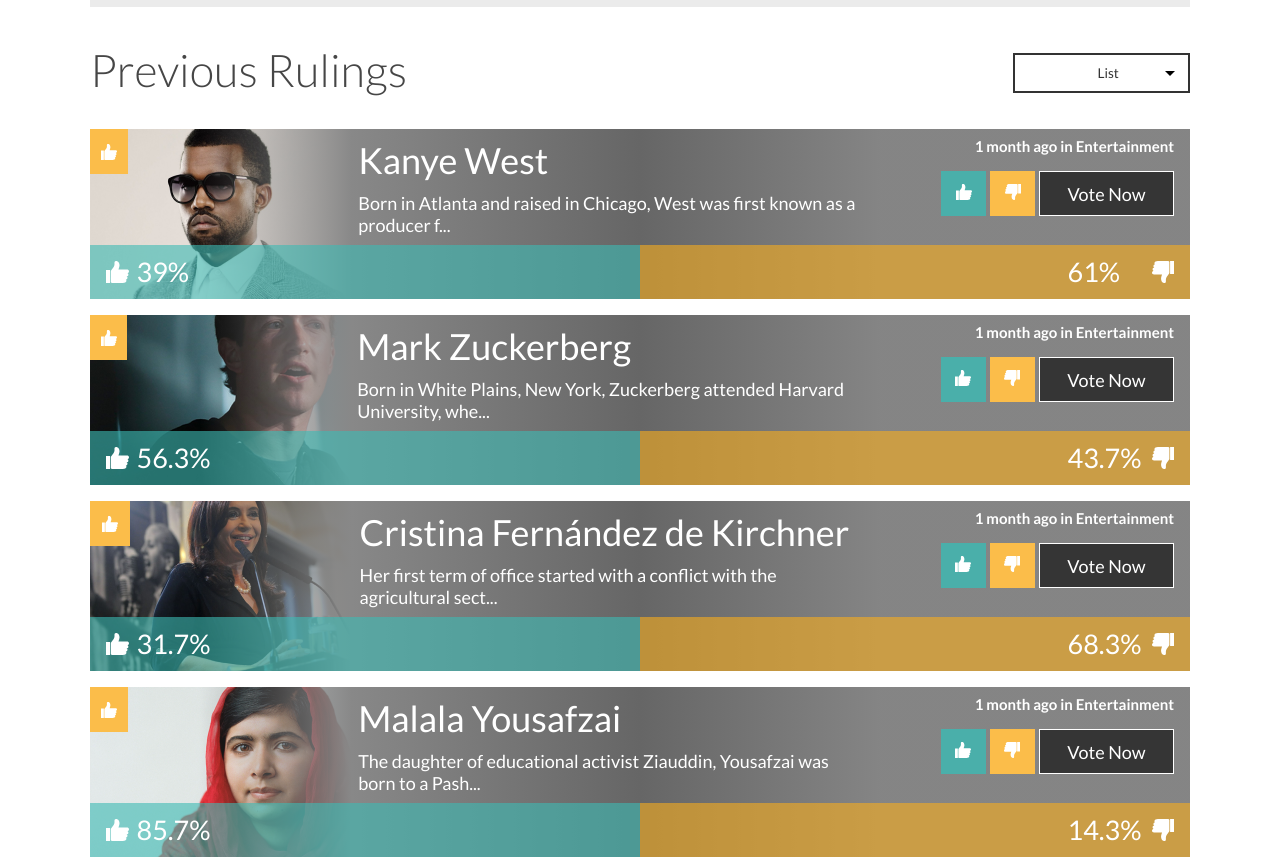
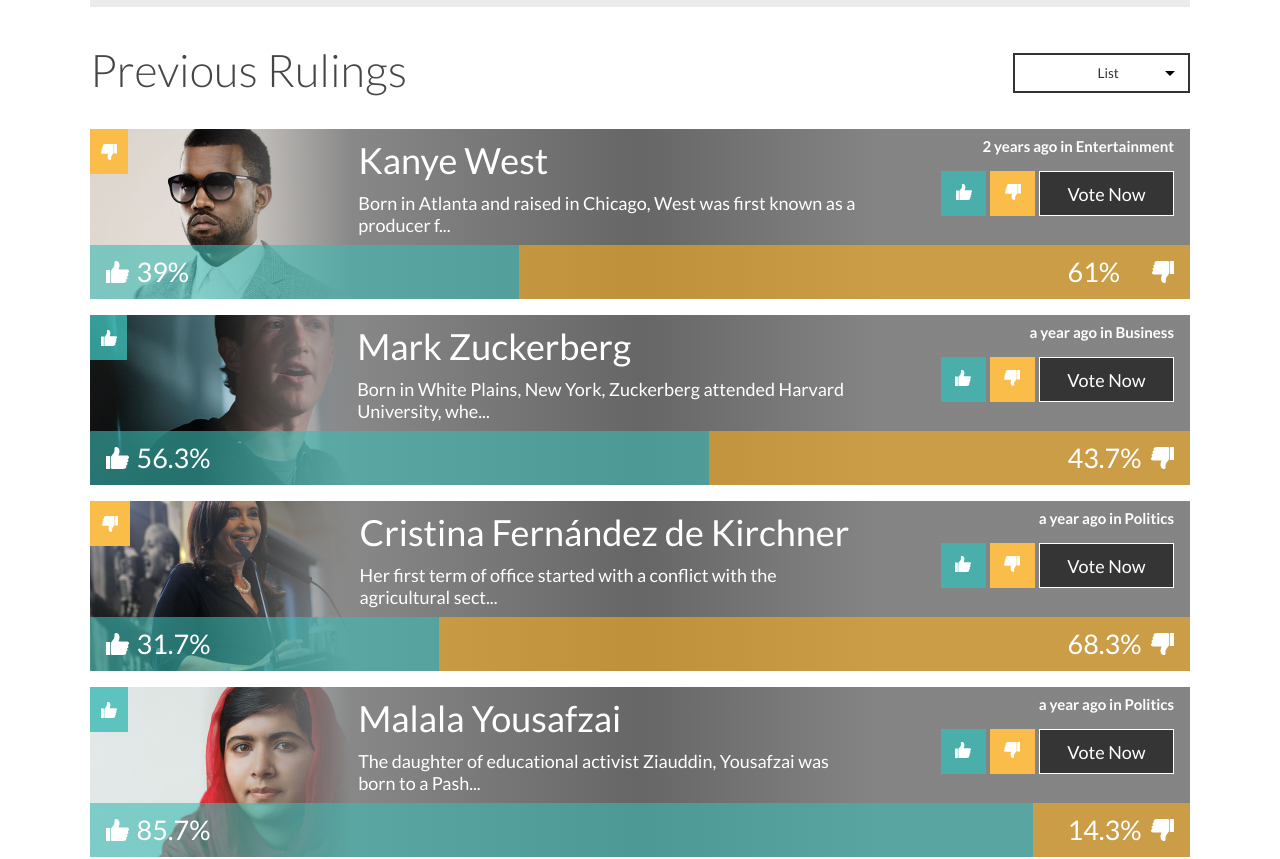
Before and after one commit to iamluismaldonado/ui-test-zemoga, a Vue app: page / in a window 1280 px wide. Shown: the part 820-1679 px from the top of the page. Built offline with nearby package versions, Linux system fonts and the light colour scheme; the HTML template or start-up script is replaced by a standard one.

Commit message:
Added thumbs winner functionality and moment for the date and category section

```diff
--- a/package.json
+++ b/package.json
@@ -11,6 +11,7 @@
     "@vueuse/core": "^8.5.0",
     "pinia": "^2.0.14",
     "vue": "^3.2.33",
+    "vue-moment": "^4.1.0",
     "vue-router": "^4.0.14"
   },
   "devDependencies": {
--- a/src/components/Ruling.vue
+++ b/src/components/Ruling.vue
@@ -33,10 +33,11 @@
       <span class="ruling-title">Previous Rulings</span>
       <CustomSelect class="select-ruling" :options="['List', 'Grid']" :default="'List'" @input="(option) => changeView(option)" />
     </div>
-    <div class="" v-if="selected === 'List' && type !== 'xs'">
+    <div v-if="selected === 'List' && type !== 'xs'">
       <ul>
         <li v-for="(p, index) in people" :key="p.name">
-          <RulingCard :id="index" :name="p.name" :picture="p.picture" :description="p.description"
+          <RulingCard :id="index" :name="p.name" :picture="p.picture" :description="p.description" :category="p.category"
+                      :lastUpdated="p.lastUpdated"
                       :percentagePositiveVotes="percentageVotesList.percentagePositiveVotesList[index]"
                       :percentageNegativeVotes="percentageVotesList.percentageNegativeVotesList[index]"
                       @voteNow="(vote) => voteNow(vote)">
@@ -46,7 +47,8 @@
     </div>
     <div class="grid" v-else>
       <div class="horizontal-scroll" v-for="(p, index) in people" :key="p.name">
-        <SquareRulingCard :id="index" :name="p.name" :picture="p.picture" :description="p.description"
+        <SquareRulingCard :id="index" :name="p.name" :picture="p.picture" :description="p.description" :category="p.category"
+                          :lastUpdated="p.lastUpdated"
                           :percentagePositiveVotes="percentageVotesList.percentagePositiveVotesList[index]"
                           :percentageNegativeVotes="percentageVotesList.percentageNegativeVotesList[index]"
                           @voteNow="(vote) => voteNow(vote)">
--- a/src/components/RulingCard.vue
+++ b/src/components/RulingCard.vue
@@ -1,6 +1,11 @@
 <script setup>
 import { ref, computed } from "vue";
-import { useSplitString, useBreakpoints } from "../helpers.js";
+import {
+  useSplitString,
+  useBreakpoints,
+  dateToToday,
+  capitalize,
+} from "../helpers.js";
 
 const props = defineProps({
   id: Number,
@@ -19,12 +24,31 @@
 const thumbsDownButton = ref(false);
 const voteTextButton = ref("Vote Now");
 const buttonPressed = ref("border: 2px solid #ffffff");
+const { type } = useBreakpoints();
 
 const voteNowDisabled = computed(() => {
   return thumbsUpButton.value || thumbsDownButton.value;
 });
 
 const emit = defineEmits(["voteNow"]);
+
+const dateAndCategoryInfo = computed(() => {
+  return dateToToday(props.lastUpdated) + " in " + capitalize(props.category);
+});
+
+const widthForThumbsUp = computed(() => {
+  return "width:" + props.percentagePositiveVotes + "%;";
+});
+
+const widthForThumbsDown = computed(() => {
+  return "width:" + props.percentageNegativeVotes + "%;";
+});
+
+const winingThumbs = computed(() => {
+  return props.percentagePositiveVotes >= props.percentageNegativeVotes
+    ? "background: rgba(60, 187, 180, 0.8);"
+    : "background: #FBBD4A;";
+});
 
 function getPictureUrl() {
   return type.value === "lg"
@@ -50,23 +74,22 @@
       : { id: props.id, thumbs: "down" }
   );
 }
-
-const { type } = useBreakpoints();
 </script>
 
 <template>
   <div class="ruling-card">
     <div class="ruling-card-image" :style="getPictureUrl()">
       <div class="row rectangle">
-        <div class="row ruling-card-thumb">
-          <img src="src/assets/img/thumbs-up.svg" alt="thumbs up" />
+        <div class="row ruling-card-thumb" :style="winingThumbs">
+          <img :src="props.percentagePositiveVotes >= props.percentageNegativeVotes ? 'src/assets/img/thumbs-up.svg'
+          : 'src/assets/img/thumbs-down.svg'" />
         </div>
         <div class=" column ruling-card-info">
           <span class="row name">{{ type === 'md' ? useSplitString(props.name, 21) : props.name }}</span>
           <span class="row description">{{ useSplitString(props.description, 75) }}</span>
         </div>
         <div class="column ruling-card-actions">
-          <span class="row date">1 month ago in Entertainment</span>
+          <span class="row date">{{ dateAndCategoryInfo }}</span>
           <div class="row align">
             <button class="thumbs-up" :style="thumbsUpButton ? buttonPressed: ''" @click="thumbsUp()">
               <img src="src/assets/img/thumbs-up.svg" alt="thumbs up" />
@@ -79,12 +102,12 @@
         </div>
       </div>
     </div>
-    <div class=" row thumbs-gauge">
-      <div class="row thumbs-gauge--up">
+    <div class="row thumbs-gauge">
+      <div class="row thumbs-gauge--up" :style="widthForThumbsUp">
         <img class="thumbs-gauge--up-icon" src=" src/assets/img/thumbs-up.svg">
         <span class="numbers">{{ percentagePositiveVotes }}%</span>
       </div>
-      <div class="row thumbs-gauge--down">
+      <div class="row thumbs-gauge--down" :style="widthForThumbsDown">
         <span class="numbers">{{ percentageNegativeVotes }}%</span>
         <img class="thumbs-gauge--down-icon" src="src/assets/img/thumbs-down.svg">
       </div>
@@ -112,7 +135,6 @@
   .thumbs-gauge--up {
     background-color: rgba(60, 187, 180, 0.6);
     margin-right: auto;
-    width: 100%;
     align-items: center;
     display: flex;
   }
@@ -126,7 +148,6 @@
   .thumbs-gauge--down {
     background-color: rgba(249, 173, 29, 0.6);
     margin-left: auto;
-    width: 100%;
     align-items: center;
     display: flex;
     justify-content: end;
@@ -256,9 +277,7 @@
   .thumbs-gauge--up {
     background-color: rgba(60, 187, 180, 0.6);
     margin-right: auto;
-    width: 100%;
     align-items: center;
-    display: flex;
   }
   .thumbs-gauge--up-icon {
     margin-left: 16px;
@@ -270,7 +289,6 @@
   .thumbs-gauge--down {
     background-color: rgba(249, 173, 29, 0.6);
     margin-left: auto;
-    width: 100%;
     align-items: center;
     display: flex;
     justify-content: end;
--- a/src/components/SquareRulingCard.vue
+++ b/src/components/SquareRulingCard.vue
@@ -1,6 +1,6 @@
 <script setup>
 import { ref, computed } from "vue";
-import { useSplitString } from "../helpers.js";
+import { useSplitString, dateToToday, capitalize } from "../helpers.js";
 const props = defineProps({
   id: Number,
   name: String,
@@ -22,6 +22,23 @@
   return thumbsUpButton.value || thumbsDownButton.value;
 });
 
+const dateAndCategoryInfo = computed(() => {
+  return dateToToday(props.lastUpdated) + " in " + capitalize(props.category);
+});
+
+const widthForThumbsUp = computed(() => {
+  return "width:" + props.percentagePositiveVotes + "%;";
+});
+
+const widthForThumbsDown = computed(() => {
+  return "width:" + props.percentageNegativeVotes + "%;";
+});
+
+const winingThumbs = computed(() => {
+  return props.percentagePositiveVotes >= props.percentageNegativeVotes
+    ? "background: rgba(60, 187, 180, 0.8);"
+    : "background: #FBBD4A;";
+});
 const backgroundImage = computed(() => {
   return (
     'background: url("src/assets/img/' +
@@ -53,8 +70,9 @@
 
 <template>
   <div class="square-ruling-card row" :style="backgroundImage">
-    <div class="row ruling-card-thumb">
-      <img src=" src/assets/img/thumbs-up.svg" alt="thumbs up" />
+    <div class="row ruling-card-thumb" :style="winingThumbs">
+      <img :src="props.percentagePositiveVotes >= props.percentageNegativeVotes ? 'src/assets/img/thumbs-up.svg'
+          : 'src/assets/img/thumbs-down.svg'" />
     </div>
     <div class="column rectangle">
       <div class="column square-ruling-card-info">
@@ -65,7 +83,7 @@
           {{ useSplitString(props.description, 63) }}
         </div>
         <div class="row date">
-          1 month ago in Entertainment
+          {{ dateAndCategoryInfo }}
         </div>
         <div class="row square-ruling-card-actions">
           <div class="column">
@@ -84,11 +102,11 @@
         </div>
       </div>
       <div class=" row thumbs-gauge">
-        <div class="row thumbs-gauge--up">
+        <div class="row thumbs-gauge--up" :style="widthForThumbsUp">
           <img class="thumbs-gauge--up-icon" src=" src/assets/img/thumbs-up.svg">
           <span class="numbers">{{ percentagePositiveVotes }}%</span>
         </div>
-        <div class="row thumbs-gauge--down">
+        <div class="row thumbs-gauge--down" :style="widthForThumbsDown">
           <span class="numbers">{{ percentageNegativeVotes }}%</span>
           <img class="thumbs-gauge--down-icon" src="src/assets/img/thumbs-down.svg">
         </div>
@@ -373,7 +391,6 @@
 .thumbs-gauge--up {
   background-color: rgba(60, 187, 180, 0.6);
   margin-right: auto;
-  width: 100%;
   align-items: center;
   display: flex;
 }
@@ -381,7 +398,6 @@
 .thumbs-gauge--down {
   background-color: rgba(249, 173, 29, 0.6);
   margin-left: auto;
-  width: 100%;
   align-items: center;
   justify-content: end;
 }
--- a/src/helpers.js
+++ b/src/helpers.js
@@ -1,4 +1,5 @@
 import { computed, onMounted, onUnmounted, ref } from "vue"
+import moment from "moment";
 
 export function useBreakpoints() {
   let windowWidth = ref(window.innerWidth)
@@ -30,3 +31,11 @@
   const number = (100 * partialValue) / totalValue;
   return Math.round(number * 10) / 10
 }
+
+export function dateToToday(date) {
+  return moment(date).fromNow();
+}
+
+export function capitalize(word) {
+  return word[0].toUpperCase() + word.slice(1);
+}
```
Also changed, not shown: 1 other file (tests, documents, lock files or other folders).
